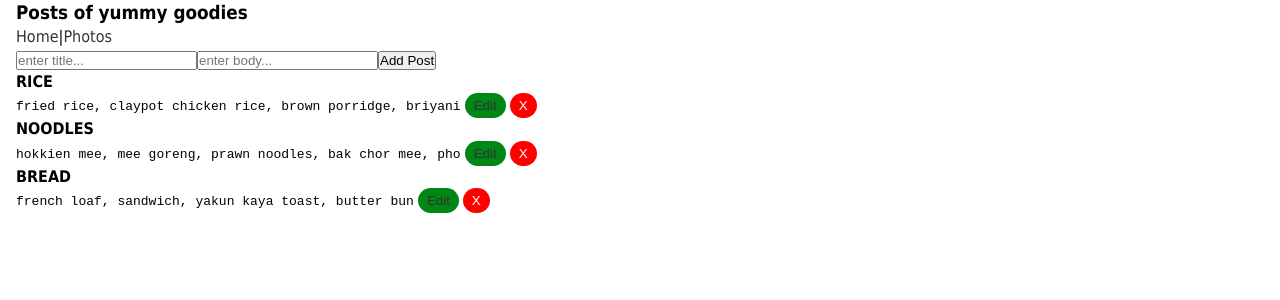
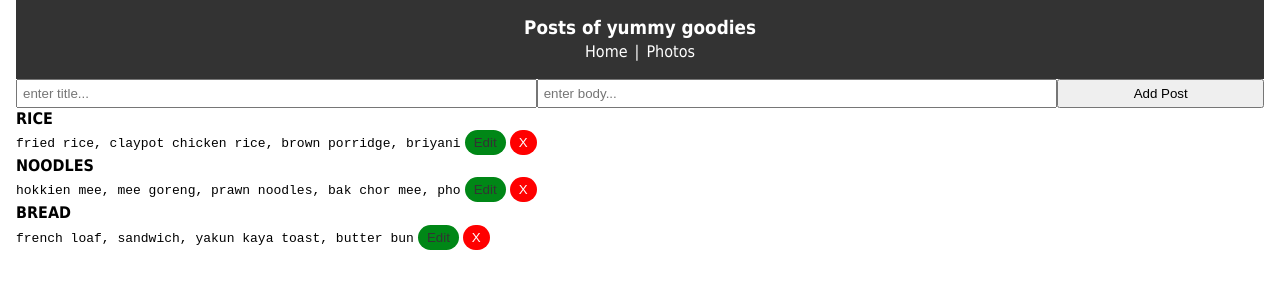
Before and after one commit to Paddlepop25/react-post-app-class-components, a React (Create React App) app: page / in a window 1280 px wide. Shown: the top 300 px of the page. Built offline with nearby package versions, Linux system fonts and the light colour scheme.

Commit message:
link to Photos component working and styled header

```diff
--- a/src/App.js
+++ b/src/App.js
@@ -3,7 +3,7 @@ import Posts from './components/Posts'
 import AddPost from './components/AddPost'
 import Header from './components/Header'
 import Photos from './components/Photos'
-import { BrowserRouter as Router, Route } from 'react-router-dom'
+import { Link } from 'react-router-dom'
 
 import './App.css'
 
@@ -58,9 +58,6 @@ class App extends Component {
           <AddPost handleSubmit={this.addPost} />
           <Posts posts={this.state.posts} delPost={this.deletePost} />
         </>
-        <Router>
-          <Route exact path='/photos' component={Photos} />
-        </Router>
       </div>
     )
   }
--- a/src/components/AddPost.js
+++ b/src/components/AddPost.js
@@ -24,13 +24,14 @@ class AddPost extends Component {
   render() {
     return (
       <>
-        <form onSubmit={this.handleSubmit}>
+        <form onSubmit={this.handleSubmit} style={{ display: 'flex' }}>
           <input
             type='text'
             onChange={this.handleChange}
             name='title'
             value={this.state.title}
             placeholder='enter title...'
+            style={{ flex: '5', padding: '5px' }}
           />
           <input
             type='text'
@@ -38,8 +39,11 @@ class AddPost extends Component {
             name='body'
             value={this.state.body}
             placeholder='enter body...'
+            style={{ flex: '5', padding: '5px' }}
           />
-          <button type='submit'>Add Post</button>
+          <button type='submit' style={{ flex: '2' }}>
+            Add Post
+          </button>
         </form>
       </>
     )
--- a/src/components/Header.js
+++ b/src/components/Header.js
@@ -4,12 +4,30 @@ import { Link } from 'react-router-dom'
 class Header extends Component {
   render() {
     return (
-      <>
+      <header style={headerStyle}>
         <h3>Posts of yummy goodies</h3>
-        <Link to='/'>Home</Link>|<Link to='/photos'>Photos</Link>
-      </>
+        <Link to='/' style={linkStyle}>
+          Home
+        </Link>
+        |
+        <Link to='/photos' style={linkStyle}>
+          Photos
+        </Link>
+      </header>
     )
   }
 }
 
+const headerStyle = {
+  background: '#333',
+  color: '#fff',
+  textAlign: 'center',
+  padding: '15px',
+}
+
+const linkStyle = {
+  color: '#fff',
+  padding: '7px',
+}
+
 export default Header
--- a/src/components/Photos.js
+++ b/src/components/Photos.js
@@ -1,34 +1,18 @@
 import React, { Component } from 'react'
+import Header from './Header'
 
 class Photos extends Component {
   render() {
     return (
       <>
-        <img
-          src='https://images.pexels.com/photos/1001773/pexels-photo-1001773.jpeg?auto=compress&cs=tinysrgb&dpr=2&h=750&w=1260'
-          alt='yummy noodles'
-          width='200'
-        />
+        <Header />
+
         <img
           src='https://images.pexels.com/photos/1527603/pexels-photo-1527603.jpeg?auto=compress&cs=tinysrgb&h=750&w=1260'
           alt='yummy noodles'
           width='200'
         />
-        <img
-          src='https://images.pexels.com/photos/674574/pexels-photo-674574.jpeg?auto=compress&cs=tinysrgb&h=750&w=1260'
-          alt='yummy rice'
-          width='200'
-        />
-        <img
-          src='https://images.pexels.com/photos/1640771/pexels-photo-1640771.jpeg?auto=compress&cs=tinysrgb&h=750&w=1260'
-          alt='yummy rice'
-          width='200'
-        />
-        <img
-          src='https://images.pexels.com/photos/835752/pexels-photo-835752.jpeg?auto=compress&cs=tinysrgb&h=750&w=1260'
-          alt='yummy bread'
-          width='200'
-        />
+
         <img
           src='https://images.pexels.com/photos/920220/pexels-photo-920220.jpeg?auto=compress&cs=tinysrgb&h=750&w=1260'
           alt='yummy bread'
--- a/src/index.js
+++ b/src/index.js
@@ -2,12 +2,14 @@ import React from 'react'
 import ReactDOM from 'react-dom'
 import App from './App'
 import EditPost from './components/EditPost'
+import Photos from './components/Photos'
 import { BrowserRouter as Router, Route } from 'react-router-dom'
 
 ReactDOM.render(
   <React.StrictMode>
     <Router>
       <Route exact path='/' component={App} />
+      <Route exact path='/photos' component={Photos} />
       <Route exact path='/editpost/:id' component={EditPost} />
     </Router>
   </React.StrictMode>,
```
Also changed, not shown: 1 other file (tests, documents, lock files or other folders).
